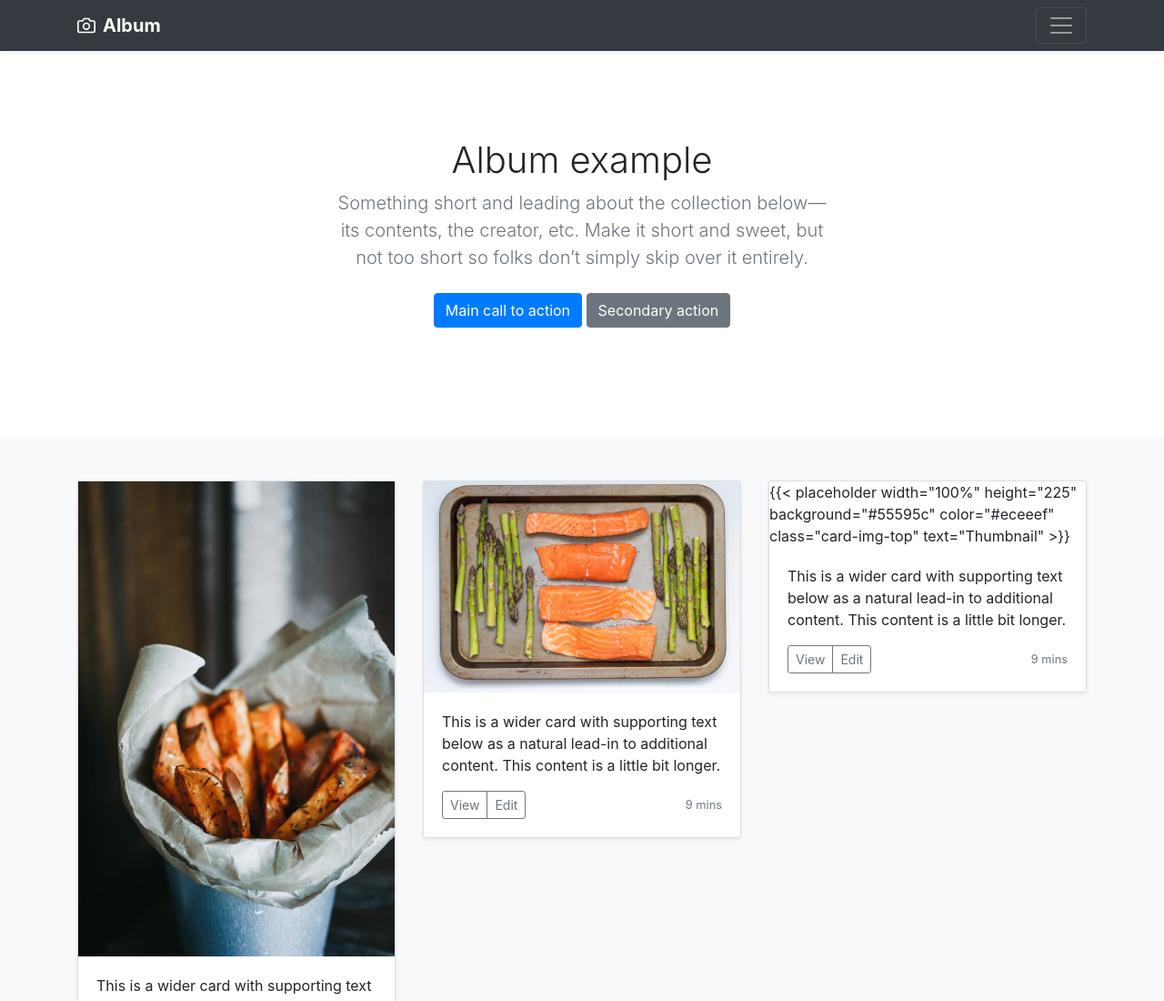
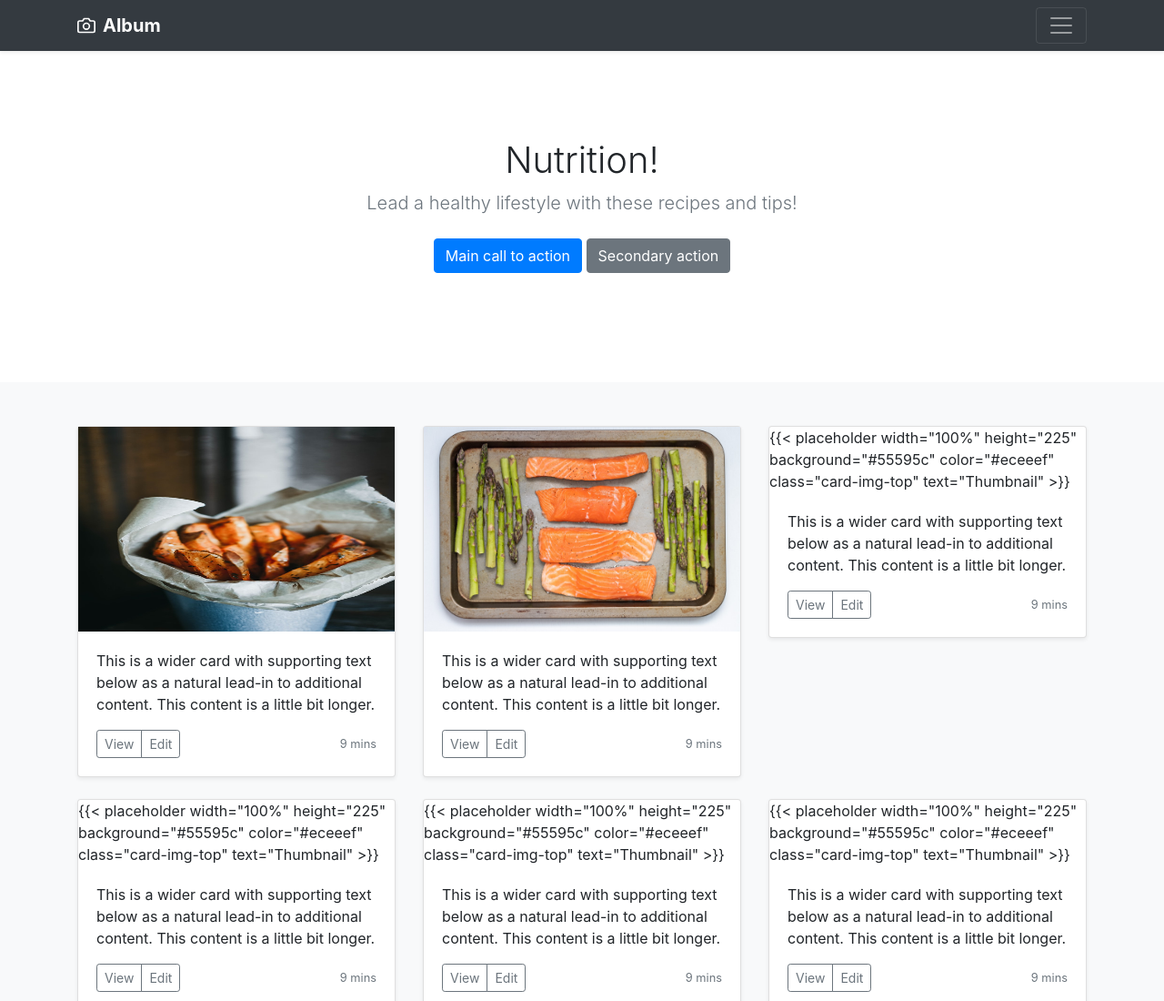
Before and after one commit to Alabs02/health, a plain HTML site: page index.html in a window 1280 px wide. Shown: the top 1100 px of the page at 91% size. Drawn offline with nearby package versions, Linux system fonts and the light colour scheme.

Commit message:
updating index

```diff
--- a/index.html
+++ b/index.html
@@ -64,8 +64,8 @@
   <section class="py-5 text-center container">
     <div class="row py-lg-5">
       <div class="col-lg-6 col-md-8 mx-auto">
-        <h1 class="font-weight-light">Album example</h1>
-        <p class="lead text-muted">Something short and leading about the collection below—its contents, the creator, etc. Make it short and sweet, but not too short so folks don’t simply skip over it entirely.</p>
+        <h1 class="font-weight-light">Nutrition!</h1>
+        <p class="lead text-muted">Lead a healthy lifestyle with these recipes and tips!</p>
         <p>
           <a href="#" class="btn btn-primary my-2">Main call to action</a>
           <a href="#" class="btn btn-secondary my-2">Secondary action</a>
@@ -80,7 +80,7 @@
       <div class="row">
         <div class="col-md-4">
           <div class="card mb-4 shadow-sm">
-           <img src="sweetpotatos.jpeg"></img>
+           <img src="sweetpotatos.jpeg" width="100%" height="225"></img>
             <div class="card-body">
               <p class="card-text">This is a wider card with supporting text below as a natural lead-in to additional content. This content is a little bit longer.</p>
               <div class="d-flex justify-content-between align-items-center">
@@ -95,7 +95,7 @@
         </div>
         <div class="col-md-4">
           <div class="card mb-4 shadow-sm">
-           <img src="salmon.jpeg"></img>
+           <img src="salmon.jpeg"width="100%" height="225"></img>
             <div class="card-body">
               <p class="card-text">This is a wider card with supporting text below as a natural lead-in to additional content. This content is a little bit longer.</p>
               <div class="d-flex justify-content-between align-items-center">
```
